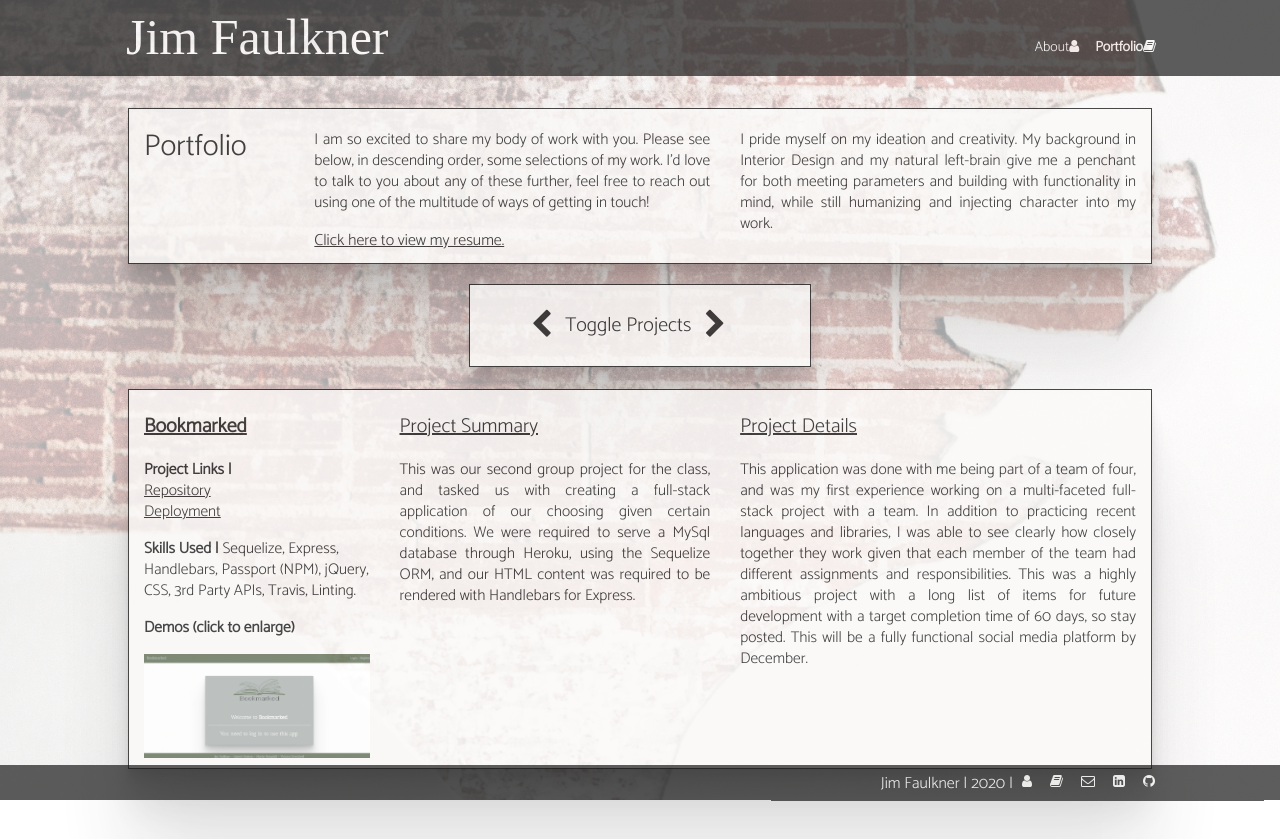
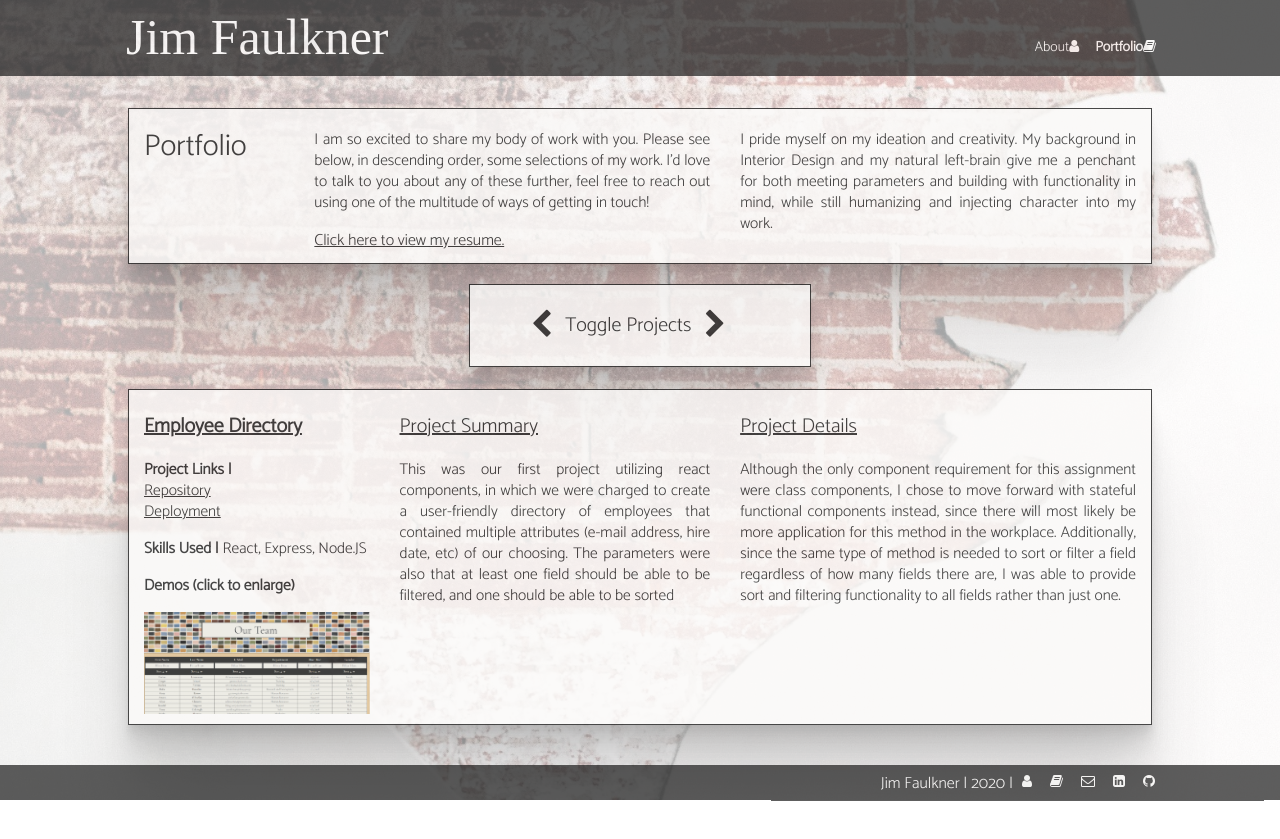
Before and after one commit to jhf1203/portfolio, a React (Create React App) app in the folder portfolio/: page /portfolio in a window 1280 px wide. After the commit the page ends 800 px from the top, so only its background shows below. Built offline with nearby package versions, Linux system fonts and the light colour scheme; a web font is replaced by a local one.

Commit message:
modal functional

```diff
--- a/portfolio/src/components/DemoContent.js
+++ b/portfolio/src/components/DemoContent.js
@@ -1,37 +1,38 @@
-import React from "react"
+import React from "react";
 
 // This will live in the modal div at the bottom of ProjectPage
-function DemoContent (props) {
+function DemoContent(props) {
+  const iframe = (
+    <iframe
+      width="768"
+      height="432"
+      title={props.name}
+      src={props.links}
+      frameborder="0"
+      allow="accelerometer; autoplay; clipboard-write; encrypted-media; gyroscope; picture-in-picture"
+      allowfullscreen
+    ></iframe>
+  );
+  const img = (
+    <img src={props.content} height="100%" width="100%" alt={props.name}></img>
+  );
 
-    var myStyles = {
-        container: {
-            display: props.show ? 'block' : 'none'
-        }
-    }
+  let thingToDisplay;
 
-
-    const iframe = (<iframe width='768' height='432' title={props.name} src={props.links} frameborder='0' allow='accelerometer; autoplay; clipboard-write; encrypted-media; gyroscope; picture-in-picture' allowfullscreen></iframe>)
-    const img = (<img src={props.links} height='100%' width='100%' alt={props.name}></img>)
-
-    let thingToDisplay
-
-    if (props.project.demoType === 'iframe') {
-        thingToDisplay = iframe
+  if (props.project.demoType === "iframe") {
+    thingToDisplay = iframe;
   } else {
-        thingToDisplay = img
+    thingToDisplay = img;
   }
 
   return (
-
-        <div className="demo-window" style={myStyles.container} >
+    <div className="demo-window" style={{ display: props.display }}>
       <button className="btn-link close">
-                <i className="fa fa-window-close"></i>
+        <i className="fa fa-window-close" onClick={props.toggle}></i>
       </button>
-            <div className="demo-content">
-                {thingToDisplay}
+      <div className="demo-content">{thingToDisplay}</div>
     </div>
-        </div>
-    )
+  );
 }
 
 export default DemoContent;
--- a/portfolio/src/components/DemoThumbnail.js
+++ b/portfolio/src/components/DemoThumbnail.js
@@ -1,16 +1,17 @@
-import React from "react"
-import ProjectMain from "./ProjectMain"
+import React from "react";
 
 // This will live in the modal div at the bottom of ProjectPage
-function DemoThumbnail (props) {
-
-    return (
-
-        <div>
-           <img class="demo-thumbnail" src={props.thumbnail} alt={props.name} onClick={props.onClick} />
-        </div>
-    )
+function DemoThumbnail(props) {
+  return (
+    <div>
+      <img
+        class="demo-thumbnail"
+        src={props.thumbnail}
+        alt={props.name}
+        onClick={props.toggle}
+      />
+    </div>
+  );
 }
 
-
 export default DemoThumbnail;
--- a/portfolio/src/components/ProjectMain.js
+++ b/portfolio/src/components/ProjectMain.js
@@ -1,50 +1,48 @@
-import React, {useState} from "react"
-import DemoThumbnail from "./DemoThumbnail"
-import ProjectLinks from "./ProjectLinks"
+import React, { useState } from "react";
+import DemoThumbnail from "./DemoThumbnail";
+import ProjectLinks from "./ProjectLinks";
 
-function ProjectMain (props) {
-
-    const [showState, setShowState] = useState(false);
-
-    function manageModal () {
-            setShowState(true)
-    }
-
+function ProjectMain(props) {
   return (
-
     <div>
       <section className="row section-row bottom-row">
         <div className="col-md-3 col-folio">
-                    <h3><strong>{props.name}</strong></h3>
-                    <p><strong>Project Links |</strong>
+          <h3>
+            <strong>{props.name}</strong>
+          </h3>
+          <p>
+            <strong>Project Links |</strong>
             {props.links.map((link) => {
-                        return (<ProjectLinks link = {link} />)
+              return <ProjectLinks link={link} />;
             })}
           </p>
-                    <p><strong>Skills Used |</strong> {props.skills}</p>
-                    <p><strong>Demos (click to enlarge)</strong></p>
+          <p>
+            <strong>Skills Used |</strong> {props.skills}
+          </p>
+          <p>
+            <strong>Demos (click to enlarge)</strong>
+          </p>
           {props.thumbnail.map((thumbnail) => {
-                        return (<DemoThumbnail
-                            thumbnail= {thumbnail}
-                            name= {props.name}
-                            onClick= { manageModal } />)
+            return (
+              <DemoThumbnail
+                thumbnail={thumbnail}
+                name={props.name}
+                toggle={props.toggle}
+              />
+            );
           })}
         </div>
         <div className="col-md-4">
           <h3>Project Summary</h3>
-                    <p>{props.summary}
-                    </p>
+          <p>{props.summary}</p>
         </div>
         <div className="col-md-5">
           <h3>Project Details</h3>
-                    <p>{props.details}
-                    </p>
+          <p>{props.details}</p>
         </div>
       </section>
-
-
     </div>
-    )
+  );
 }
 
 export default ProjectMain;
--- a/portfolio/src/components/pages/Portfolio.js
+++ b/portfolio/src/components/pages/Portfolio.js
@@ -3,11 +3,17 @@ import { Link } from "react-router-dom";
 import projects from "../../projects";
 import ProjectMain from "../ProjectMain";
 import DemoContent from "../DemoContent";
+import resume from "../../assets/resume-1020.pdf";
 
 function Portfolio() {
   const [portfolioIndex, setPortfolioIndex] = useState(0);
+  const [modalDisplay, setModalDisplay] = useState("none");
 
-  // const [displayedItem, setDisplayedItem] = useState(projects[portfolioIndex])
+  function toggleModal() {
+    modalDisplay === "none"
+      ? setModalDisplay("block")
+      : setModalDisplay("none");
+  }
 
   function manageToggleRight() {
     portfolioIndex === projects.length - 1
@@ -20,8 +26,6 @@ function Portfolio() {
       ? setPortfolioIndex(projects.length - 1)
       : setPortfolioIndex(portfolioIndex - 1);
   }
-
-  console.log("Porject!!", projects[portfolioIndex]);
 
   return (
     <div>
@@ -75,8 +79,9 @@ function Portfolio() {
             </p>
             <a
               className="resume-link"
-              href="assets/resume-1020.pdf"
+              href={resume}
               target="_blank"
+              rel="noreferrer"
             >
               Click here to view my resume.
             </a>
@@ -121,14 +126,17 @@ function Portfolio() {
           links={projects[portfolioIndex].projectLinks}
           skills={projects[portfolioIndex].skillsUsed}
           thumbnail={projects[portfolioIndex].demoThumbnail}
-          content={projects[portfolioIndex].demoContent}
           summary={projects[portfolioIndex].summary}
           details={projects[portfolioIndex].details}
+          toggle={toggleModal}
         />
 
         <DemoContent
           project={projects[portfolioIndex]}
           name={projects[portfolioIndex].name}
+          toggle={toggleModal}
+          display={modalDisplay}
+          content={projects[portfolioIndex].demoContent}
         />
       </main>
     </div>
--- a/portfolio/src/projects.js
+++ b/portfolio/src/projects.js
@@ -2,76 +2,114 @@ import bookmarkedImg from "./assets/demo-thumbnails/ss-bookmarked.png";
 import burgerImg from "./assets/demo-thumbnails/ss-burger.png";
 import teamProfileImg from "./assets/demo-thumbnails/ss-team-profile-generator.png";
 import dateNightImg from "./assets/demo-thumbnails/ss-date-night.png";
+import directoryImg from "./assets/demo-thumbnails/ss-employee-directory.png";
 
-import bookmarkedGif from "./assets/demo-gifs/bookmarked-demo.gif"
-import BurgerGif from "./assets/demo-gifs/burger-demo.gif"
-import dateNightGif from "./assets/demo-gifs/date-night-demo.gif"
+import bookmarkedGif from "./assets/demo-gifs/bookmarked-demo.gif";
+import BurgerGif from "./assets/demo-gifs/burger-demo.gif";
+import dateNightGif from "./assets/demo-gifs/date-night-demo.gif";
+import directoryGif from "./assets/demo-gifs/employee-directory.gif";
 
-
-
-
-const projects= [
-
+const projects = [
+  {
+    id: 5,
+    name: "Employee Directory",
+    projectLinks: [
+      {
+        type: "Repository",
+        url: "https://github.com/jhf1203/employee-directory",
+      },
+      {
+        type: "Deployment",
+        url: "https://jhf1203.github.io/employee-directory/",
+      },
+    ],
+    skillsUsed: "React, Express, Node.JS",
+    demoThumbnail: [directoryImg],
+    demoContent: [directoryGif],
+    demoType: "gif",
+    summary:
+      "This was our first project utilizing react components, in which we were charged to create a user-friendly directory of employees that contained multiple attributes (e-mail address, hire date, etc) of our choosing.  The parameters were also that at least one field should be able to be filtered, and one should be able to be sorted",
+    details:
+      "Although the only component requirement for this assignment were class components, I chose to move forward with stateful functional components instead, since there will most likely be more application for this method in the workplace.  Additionally, since the same type of method is needed to sort or filter a field regardless of how many fields there are, I was able to provide sort and filtering functionality to all fields rather than just one.",
+  },
   {
     id: 4,
     name: "Bookmarked",
-                projectLinks: [{type: "Repository",
-                    url: "https://github.com/jhf1203/Project-2"},
-                    {type: "Deployment",
-                        url: "https://project-2-team-2.herokuapp.com/"}],
-                skillsUsed: "Sequelize, Express, Handlebars, Passport (NPM), jQuery, CSS, 3rd Party APIs, Travis, Linting.",
+    projectLinks: [
+      { type: "Repository", url: "https://github.com/jhf1203/Project-2" },
+      { type: "Deployment", url: "https://project-2-team-2.herokuapp.com/" },
+    ],
+    skillsUsed:
+      "Sequelize, Express, Handlebars, Passport (NPM), jQuery, CSS, 3rd Party APIs, Travis, Linting.",
     demoThumbnail: [bookmarkedImg],
     demoContent: [bookmarkedGif],
     demoType: "gif",
-                summary: "This was our second group project for the class, and tasked us with creating a full-stack application of our choosing given certain conditions. We were required to serve a MySql database through Heroku, using the Sequelize ORM, and our HTML content was required to be rendered with Handlebars for Express.",
-                details: "This application was done with me being part of a team of four, and was my first experience working on a multi-faceted full-stack project with a team. In addition to practicing recent languages and libraries, I was able to see clearly how closely together they work given that each member of the team had different assignments and responsibilities. This was a highly ambitious project with a long list of items for future development with a target completion time of 60 days, so stay posted. This will be a fully functional social media platform by December."
+    summary:
+      "This was our second group project for the class, and tasked us with creating a full-stack application of our choosing given certain conditions. We were required to serve a MySql database through Heroku, using the Sequelize ORM, and our HTML content was required to be rendered with Handlebars for Express.",
+    details:
+      "This application was done with me being part of a team of four, and was my first experience working on a multi-faceted full-stack project with a team. In addition to practicing recent languages and libraries, I was able to see clearly how closely together they work given that each member of the team had different assignments and responsibilities. This was a highly ambitious project with a long list of items for future development with a target completion time of 60 days, so stay posted. This will be a fully functional social media platform by December.",
   },
   {
     id: 3,
     name: "Eat A Burger",
-                projectLinks: [{
+    projectLinks: [
+      {
         type: "Repository",
-                    url: "https://github.com/jhf1203/burger"
+        url: "https://github.com/jhf1203/burger",
       },
-                    {type: "Deployment",
-                    url: "https://stormy-taiga-92457.herokuapp.com/"
-                }],
+      { type: "Deployment", url: "https://stormy-taiga-92457.herokuapp.com/" },
+    ],
     skillsUsed: "Express, MySql, Node.js, Express Handlebars",
     demoThumbnail: [burgerImg],
     demoContent: [BurgerGif],
     demoType: "gif",
-                summary: "This assignment required me to create an app that allows the user to name a burger, and then 'devour' it at the click of a button. The burger information is stored in a database powered by mySql, and is hosted through heroku.",
-                details: "This is the closest thing to a full-stack assignment that I've completed so far, in that the front end can be manipulated by the user via code on the back end and values that are housed in a database. There are multiple API calls on this app, as well as the usage of ORMs and handlebars for templating."
+    summary:
+      "This assignment required me to create an app that allows the user to name a burger, and then 'devour' it at the click of a button. The burger information is stored in a database powered by mySql, and is hosted through heroku.",
+    details:
+      "This is the closest thing to a full-stack assignment that I've completed so far, in that the front end can be manipulated by the user via code on the back end and values that are housed in a database. There are multiple API calls on this app, as well as the usage of ORMs and handlebars for templating.",
   },
   {
     id: 2,
     name: "Team Profile Generator",
-                projectLinks: [{
+    projectLinks: [
+      {
         type: "Repository",
-                    url: "https://github.com/jhf1203/team-profile-generator"
-                }],
-                skillsUsed: "MySQL, Node.js, Express, Templating (no engines), Object classes & subclasses.",
+        url: "https://github.com/jhf1203/team-profile-generator",
+      },
+    ],
+    skillsUsed:
+      "MySQL, Node.js, Express, Templating (no engines), Object classes & subclasses.",
     demoThumbnail: [teamProfileImg],
     demoContent: ["'https://www.youtube.com/embed/U77DcU5zm8g'"],
     demoType: "iframe",
-                summary: "A scalable command-line application that displays basic info for various employees within an organization, by employee type.",
-                details: "This was my first experience bringing back-end code to the front in a styled form using templating. No template libraries or packages were used for this project, everything was rendered through Javascript and Express. Additionally this project featured extensive usage of express modules, and classes and subclasses in Javascript to define the types of unique employees that belong to this particular organization. Additionally we were given free reign with the styling, and you will notice my finished product is quite different than the example file shown in the assets folder."
+    summary:
+      "A scalable command-line application that displays basic info for various employees within an organization, by employee type.",
+    details:
+      "This was my first experience bringing back-end code to the front in a styled form using templating. No template libraries or packages were used for this project, everything was rendered through Javascript and Express. Additionally this project featured extensive usage of express modules, and classes and subclasses in Javascript to define the types of unique employees that belong to this particular organization. Additionally we were given free reign with the styling, and you will notice my finished product is quite different than the example file shown in the assets folder.",
   },
   {
     id: 1,
     name: "Date Night At Home",
-                projectLinks: [{
+    projectLinks: [
+      {
         type: "Repository",
-                    url: "https://github.com/jhf1203/project-1-operation-date-night"},
-                    {type: "Deployment",
-                    url: "https://jhf1203.github.io/project-1-operation-date-night/"}],
-                skillsUsed: "JavaScript (jQuery), Server-Side APIs (Google Places, The Movie Database, Open Movie Database), More involved GitHub usage (branching & forking), Working on a team with multiple collaborators, Public speaking/presentation.",
+        url: "https://github.com/jhf1203/project-1-operation-date-night",
+      },
+      {
+        type: "Deployment",
+        url: "https://jhf1203.github.io/project-1-operation-date-night/",
+      },
+    ],
+    skillsUsed:
+      "JavaScript (jQuery), Server-Side APIs (Google Places, The Movie Database, Open Movie Database), More involved GitHub usage (branching & forking), Working on a team with multiple collaborators, Public speaking/presentation.",
     demoThumbnail: [dateNightImg],
     demoContent: [dateNightGif],
     demoType: "gif",
-                summary: "This was my first group project in the class, and was open-ended given a few parameters: Must use at least two server-side APIs, must be interactive (i.e: accept and respond to user input, must use at least one new third-party API, must have a polished UI, must meet good quality coding standards, and does not use alerts/confirms/prompts.",
-                details: "Along with two classmates this site was built from scratch, which autopopulates both restaurants and movie selections based off of user criteria entered. In addition to the information in the summary that was required of the application itself we presented our project to the class and included several pieces: Elevator pitch, concept of and motivation behind the application's development, multiple user stories and our own acceptance criteria, an overview of the processes used, successes and opportunities in the project itself (with respect to the code as well as working in a group setting), how the tasks were broken down amongst the group, a live demonstration, and directions for future development. We worked excellent together both formulating and conceptualizing at the start as well as de-bugging at the end as a team, and my specific area of focus was the development of the movie generator, lines 213-327 of the code."
-            }
-        ]
+    summary:
+      "This was my first group project in the class, and was open-ended given a few parameters: Must use at least two server-side APIs, must be interactive (i.e: accept and respond to user input, must use at least one new third-party API, must have a polished UI, must meet good quality coding standards, and does not use alerts/confirms/prompts.",
+    details:
+      "Along with two classmates this site was built from scratch, which autopopulates both restaurants and movie selections based off of user criteria entered. In addition to the information in the summary that was required of the application itself we presented our project to the class and included several pieces: Elevator pitch, concept of and motivation behind the application's development, multiple user stories and our own acceptance criteria, an overview of the processes used, successes and opportunities in the project itself (with respect to the code as well as working in a group setting), how the tasks were broken down amongst the group, a live demonstration, and directions for future development. We worked excellent together both formulating and conceptualizing at the start as well as de-bugging at the end as a team, and my specific area of focus was the development of the movie generator, lines 213-327 of the code.",
+  },
+];
 
 export default projects;
```
Also changed, not shown: portfolio/src/assets/demo-thumbnails/ss-employee-directory.png (added), 1 other file (tests, documents, lock files or other folders). Lines whose indentation alone changed are shown as unchanged.
